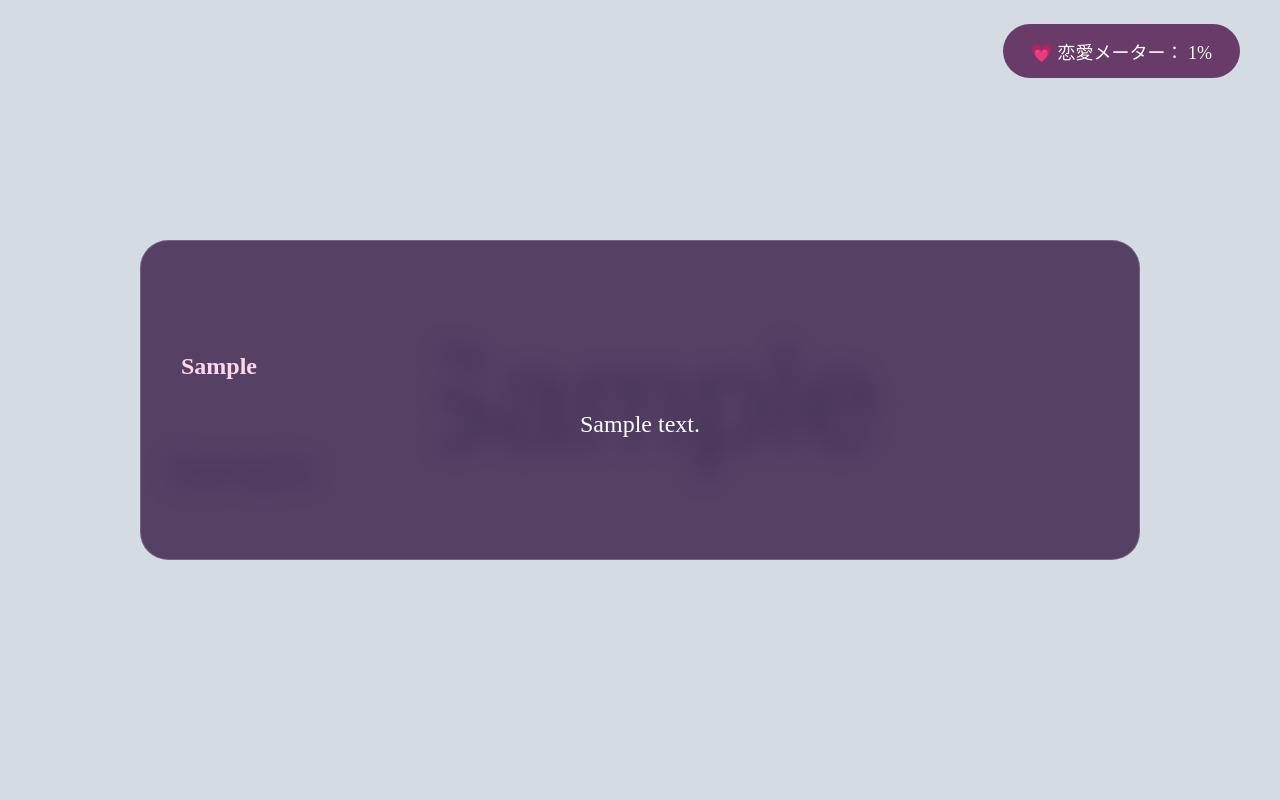
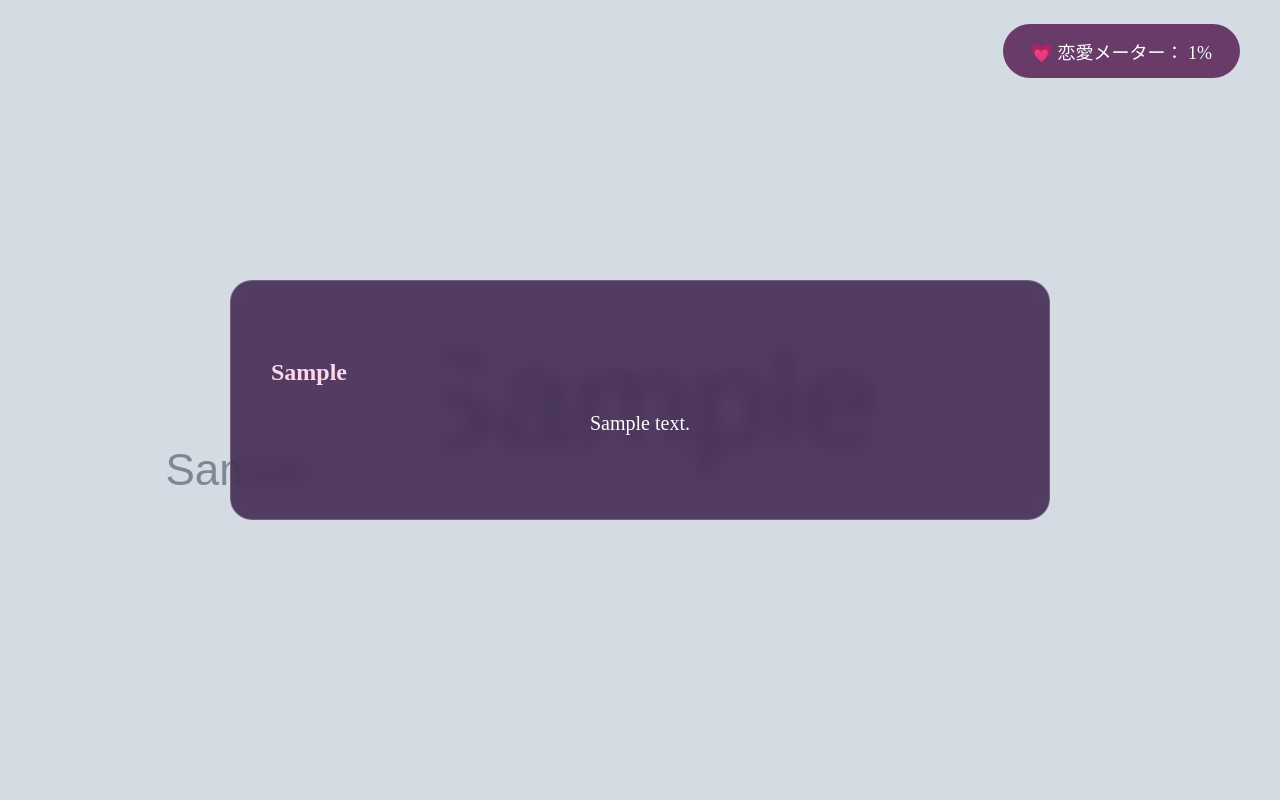
Before and after one commit to yuto-nabetani/techbase-m7, a PHP site: page /game.php in a window 1280 px wide. Run offline with PHP 8.4, Linux system fonts and the light colour scheme; the visitor is signed in with stand-in values (Sample User, id 1); tables that the repository leaves empty hold one stand-in row (values such as "Sample post"); grey boxes marked "Sample" are stand-in pictures.

Commit message:
game.css修正

```diff
--- a/css/game.css
+++ b/css/game.css
@@ -50,30 +50,45 @@ body {
 .dialogue-box {
   position: absolute;
   left: 50%;
-  bottom: 36px;
+  bottom: 24px;
   transform: translateX(-50%);
   z-index: 15;
 
-  width: min(1100px, calc(100% - 80px));
-  min-height: 260px;
-  padding: 34px 40px 30px;
+  width: min(1100px, calc(100% - 100px));
+  min-height: 140px;
+  max-height: 230px;
+
+  padding: 24px 30px;
 
   border: 1px solid rgba(255, 255, 255, 0.18);
-  border-radius: 28px;
+  border-radius: 22px;
 
-  background: rgba(58, 30, 73, 0.82);
-  backdrop-filter: blur(12px);
+  background: rgba(58, 30, 73, 0.84);
+
+  backdrop-filter: blur(10px);
+  -webkit-backdrop-filter: blur(10px);
 }
 
 .prologue-box {
   top: 50%;
   bottom: auto;
   transform: translate(-50%, -50%);
-  width: min(1000px, calc(100% - 120px));
-  min-height: 320px;
+
+  width: min(820px, calc(100% - 160px));
+  min-height: 240px;
+  max-height: none;
+
+  padding: 32px 40px;
+
   display: flex;
   flex-direction: column;
   justify-content: center;
+}
+
+.prologue-box .story-text {
+  font-size: 20px;
+  line-height: 1.9;
+  text-align: center;
 }
 
 .speaker-name {
@@ -84,30 +99,31 @@ body {
 }
 
 .story-text {
-  line-height: 2;
-  font-size: 20px;
-  white-space: normal;
+  line-height: 1.8;
+  font-size: 18px;
 }
 
-.prologue-box .story-text {
-  font-size: 24px;
-  line-height: 2.2;
-  text-align: center;
-}
 
 .next-form {
   display: flex;
   justify-content: flex-end;
-  margin-top: 28px;
+  margin-top: 16px;
 }
 
 .game-button {
-  padding: 18px 42px;
+  padding: 12px 30px;
   border: none;
   border-radius: 999px;
-  background: linear-gradient(135deg, #ef84b8, #d84f95);
+
+  background: linear-gradient(
+    135deg,
+    #ef84b8,
+    #d84f95
+  );
+
   color: #fff;
-  font-size: 28px;
+
+  font-size: 20px;
   cursor: pointer;
 }
 
```
Also changed, not shown: other parts of css/game.css (+21 -9 lines).
